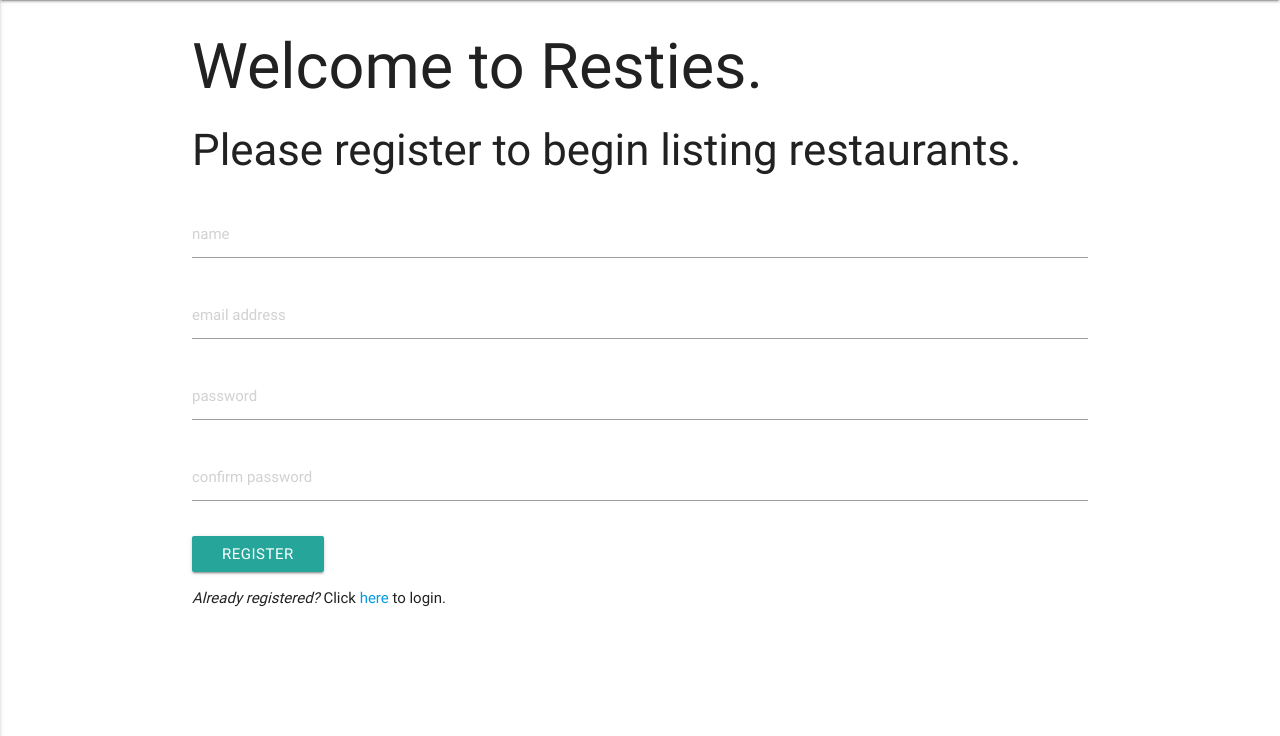
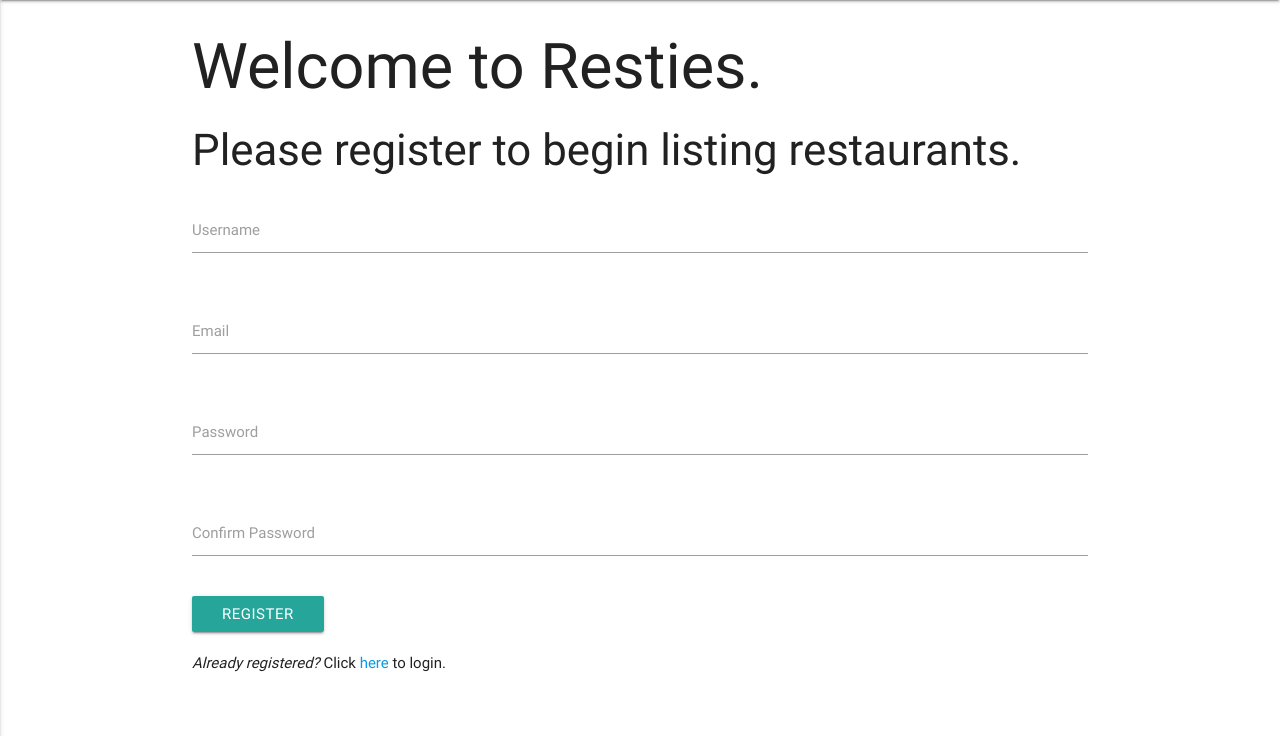
Before and after one commit to carlps/Resties, a Flask app: page /register/ in a window 1280 px wide. Shown: the part 64-800 px from the top of the page. Run offline with Flask 2, Linux system fonts and the light colour scheme; some libraries are stand-ins or nearby versions.

Commit message:
cleaned up register form

```diff
--- a/project/templates/register.html
+++ b/project/templates/register.html
@@ -4,15 +4,12 @@
     <h1>Welcome to Resties.</h1>
     <h3>Please register to begin listing restaurants.</h3>
       <div class="row">
-        <form  method="POST" action="{{ url_for('users.register') }}">
+        <form class="col s12"  method="POST" action="{{ url_for('users.register') }}">
           {{ form.csrf_token }}
-      </div>
-
-
-
-
-      <p>
-        {{ form.name(placeholder="name") }}
+          <div class="row">
+            <div class="input-field col s12">
+              {{ form.name(class="validate", id="name_input")}}
+              <label for="name_input">Username</label>
               {% if form.name.errors %}
                 <span class="error">
                   {% for error in form.name.errors %}
@@ -20,9 +17,12 @@
                   {% endfor %}
                 </span>
               {% endif %}
-      </p>
-      <p>
-        {{ form.email(placeholder="email address") }}
+            </div>
+          </div>
+          <div class="row">
+            <div class="input-field col s12">
+              {{ form.email(class="validate", id="email_input")}}
+              <label for="email_input">Email</label>
               {% if form.email.errors %}
                 <span class="error">
                   {% for error in form.email.errors %}
@@ -30,9 +30,12 @@
                   {% endfor %}
                 </span>
               {% endif %}
-      </p>
-      <p>
-        {{ form.password(placeholder="password") }}
+            </div>
+          </div>
+          <div class="row">
+            <div class="input-field col s12">
+              {{ form.password(class="validate", id="password_input")}}
+              <label for="password_input">Password</label>
               {% if form.password.errors %}
                 <span class="error">
                   {% for error in form.password.errors %}
@@ -40,9 +43,12 @@
                   {% endfor %}
                 </span>
               {% endif %}
-      </p>
-      <p>
-        {{ form.confirm(placeholder="confirm password") }}
+            </div>
+          </div>
+          <div class="row">
+            <div class="input-field col s12">
+              {{ form.confirm(class="validate", id="confirm_input")}}
+              <label for="confirm_input">Confirm Password</label>
               {% if form.confirm.errors %}
                 <span class="error">
                   {% for error in form.confirm.errors %}
@@ -50,10 +56,15 @@
                   {% endfor %}
                 </span>
               {% endif %}
-      </p>
+            </div>
+          </div>
           <button class="btn btn-sm btn-success" type="submit">Register</button>
-      <br>
-      <p><em>Already registered?</em> Click <a href="/login">here</a> to login.</p>
         </form>
       </div>
+      <div class="row">
+        <div class="col">
+          <em>Already registered?</em> Click <a href="{{ url_for('users.login') }}">here</a> to login.
+        </div>
+      </div>
+  </div>
 {% endblock %}
```
Also changed, not shown: project/resties.db. Lines whose indentation alone changed are shown as unchanged.
